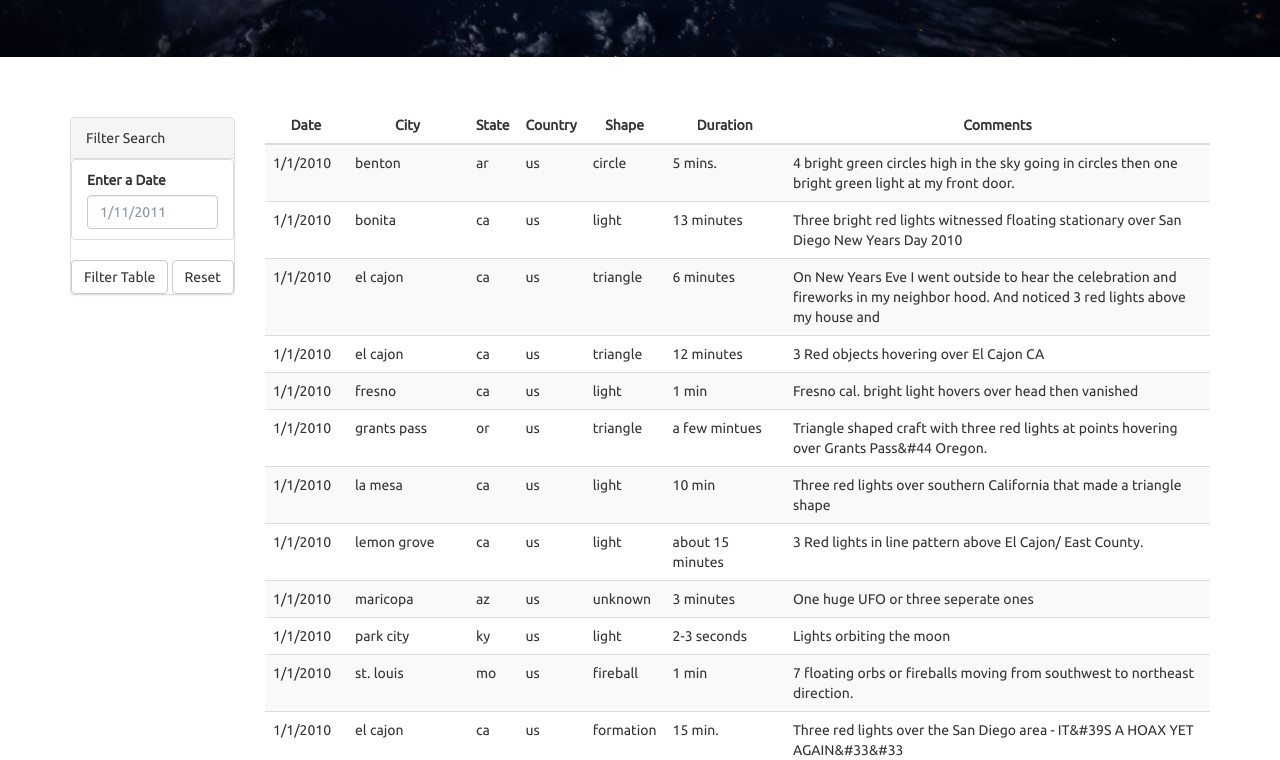
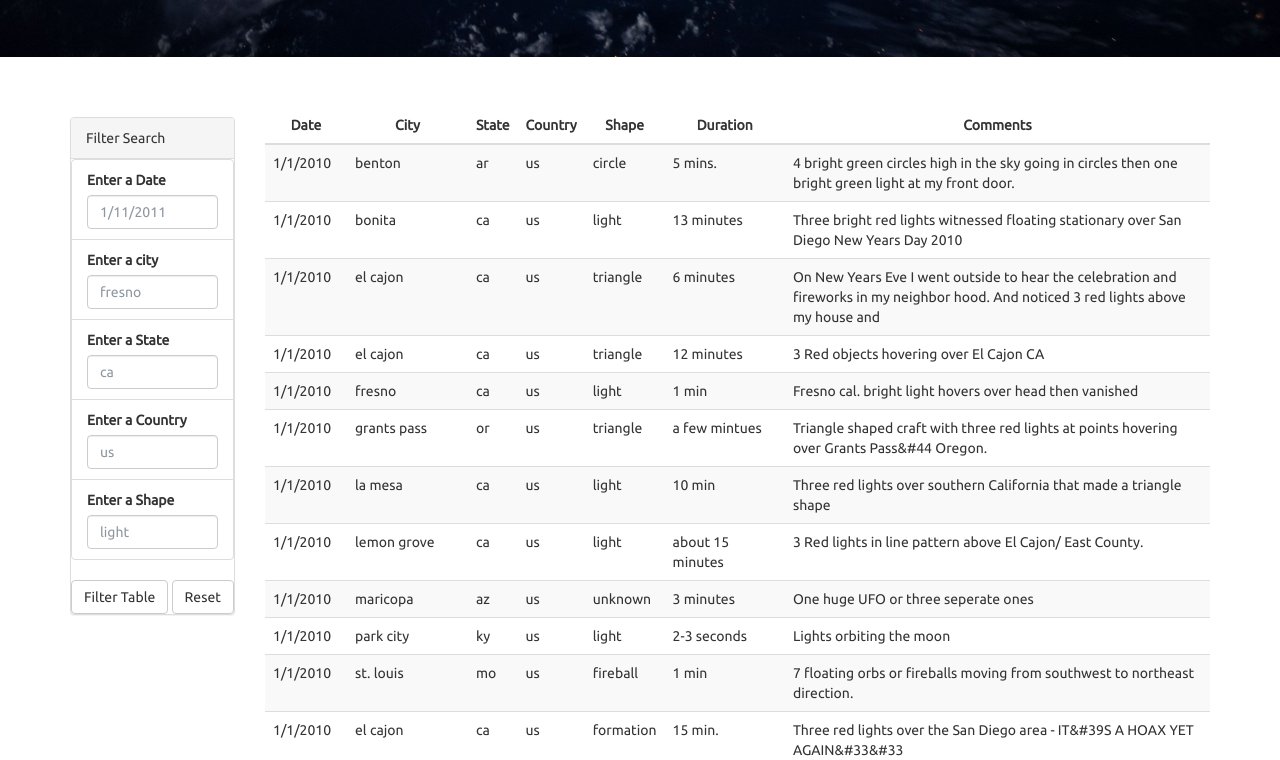
Before and after one commit to valarjeya28/Javascript-Web, a plain HTML site: page index.html in a window 1280 px wide. Shown: the part 555-1315 px from the top of the page. Drawn offline with nearby package versions, Linux system fonts and the light colour scheme.

Commit message:
Update index.html

```diff
--- a/index.html
+++ b/index.html
@@ -39,6 +39,22 @@
                         <label for="date">Enter a Date</label>
                         <input class="form-control" id="datetime" type="text" placeholder="1/11/2011">
                       </li>
+                      <li class="filter list-group-item">
+                        <label for="date">Enter a city</label>
+                        <input class="form-control" id="City" type="text" placeholder="fresno">
+                      </li>
+                      <li class="filter list-group-item">
+                        <label for="date">Enter a State</label>
+                        <input class="form-control" id="State" type="text" placeholder="ca">
+                      </li>
+                      <li class="filter list-group-item">
+                        <label for="date">Enter a Country</label>
+                        <input class="form-control" id="Country" type="text" placeholder="us">
+                      </li>
+                      <li class="filter list-group-item">
+                        <label for="date">Enter a Shape</label>
+                        <input class="form-control" id="Shape" type="text" placeholder="light">
+                      </li>
                     </ul>
                   </div>
                   <button id="filter-btn" type="submit" class="btn btn-default">Filter Table</button>
```
